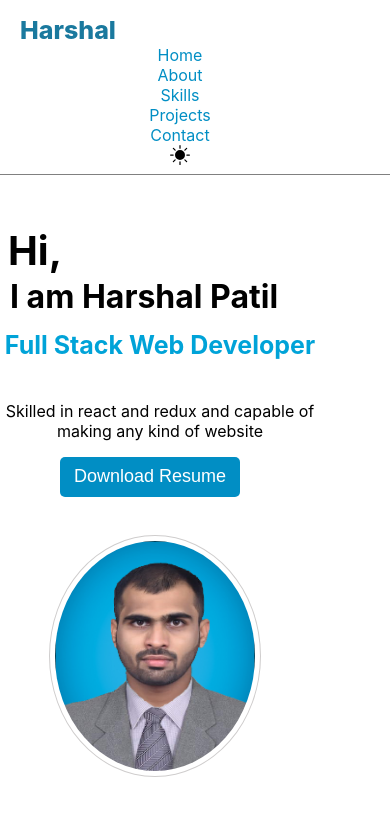
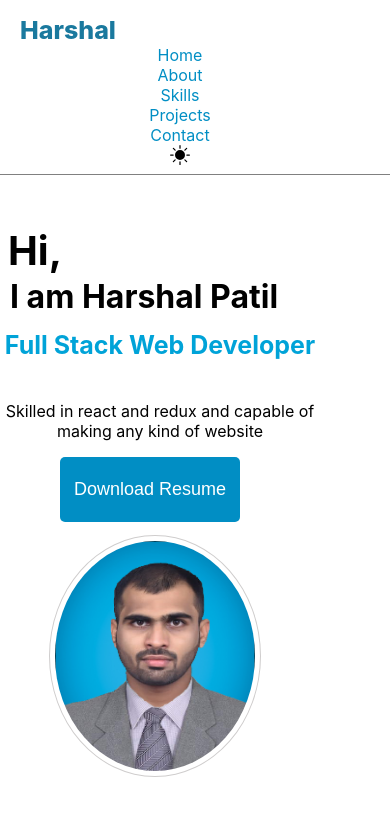
Before and after one commit to harshalpatil655/HarshalPortFolio, a React (Create React App) app: page / in a window 390 px wide. Shown: the top 831 px of the page. Built offline with nearby package versions, Linux system fonts and the light colour scheme.

Commit message:
addedresume

```diff
--- a/src/CSS/Home.module.css
+++ b/src/CSS/Home.module.css
@@ -48,6 +48,7 @@
   width: 180px;
   font-size: 18px;
   border-radius: 5px;
+  cursor: pointer;
 }
 .homebtn:hover {
   transform: scale(1.09);
@@ -86,6 +87,7 @@
   }
   .homebtn {
     margin-right: 100px;
+    height: 65px;
   }
   .myimg {
     margin-top: 30px;
@@ -116,9 +118,8 @@
   }
 }
 .titleitem {
-  height: 1050px;
+  height: 50px;
   color: #00a3d8;
   align-items: center;
-
   font-size: 25px;
 }
```
